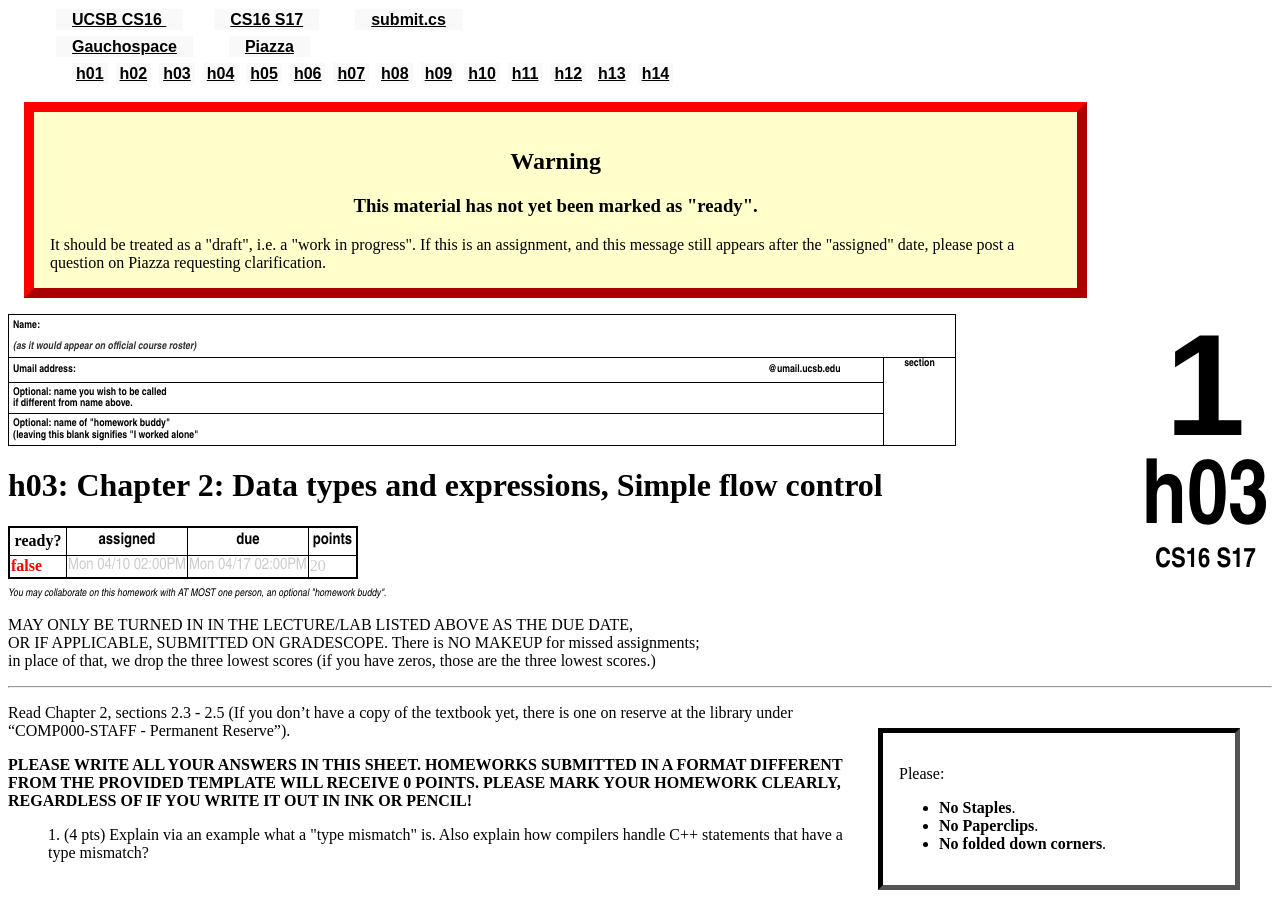
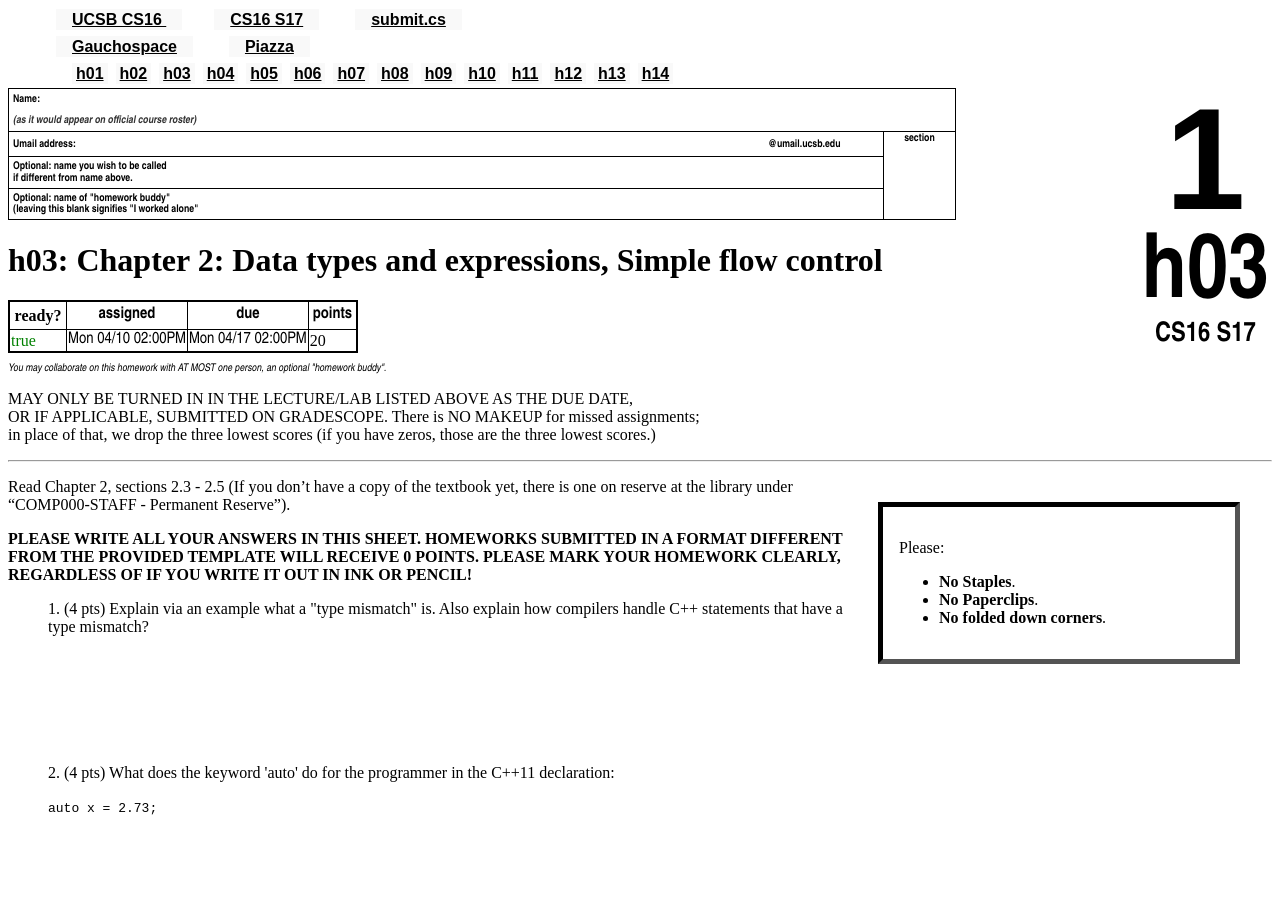
Before and after one commit to ucsb-cs16-sp17/ucsb-cs16-sp17.github.io, a Jekyll site: the page built from _hwk/h03.md, in a window 1280 px wide and 900 px high. Built offline with Jekyll 4.4.1, drawn with Linux system fonts in a browser that asks for light colours.

Commit message:
he 3 and 4

```diff
--- a/_hwk/h03.md
+++ b/_hwk/h03.md
@@ -1,7 +1,7 @@
 ---
 num: "h03"
 desc: "Chapter 2: Data types and expressions, Simple flow control"
-ready: false
+ready: true
 assigned: 2017-04-10 14:00:00.00-7:00
 due: 2017-04-17 14:00:00.00-7:00
 ---
```
Also changed, not shown: _hwk/h04.md (+1 -1 lines).
